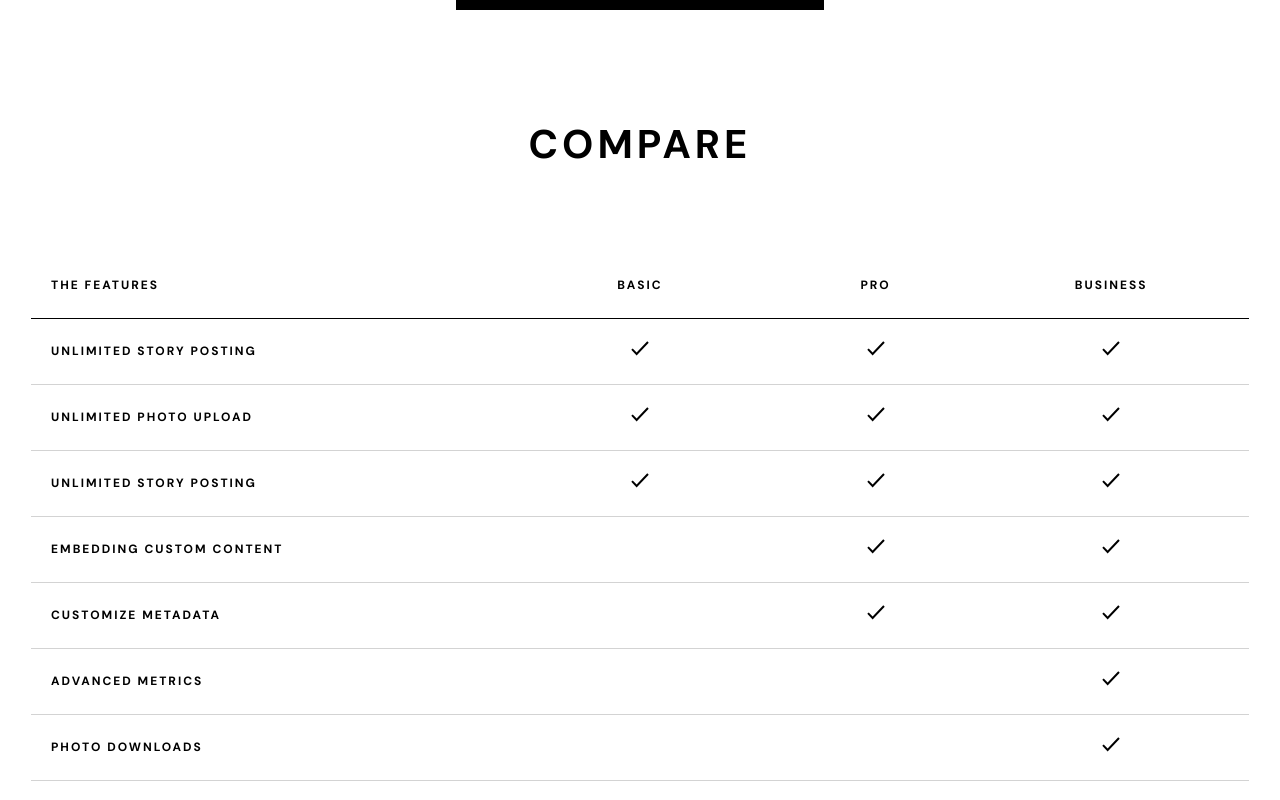
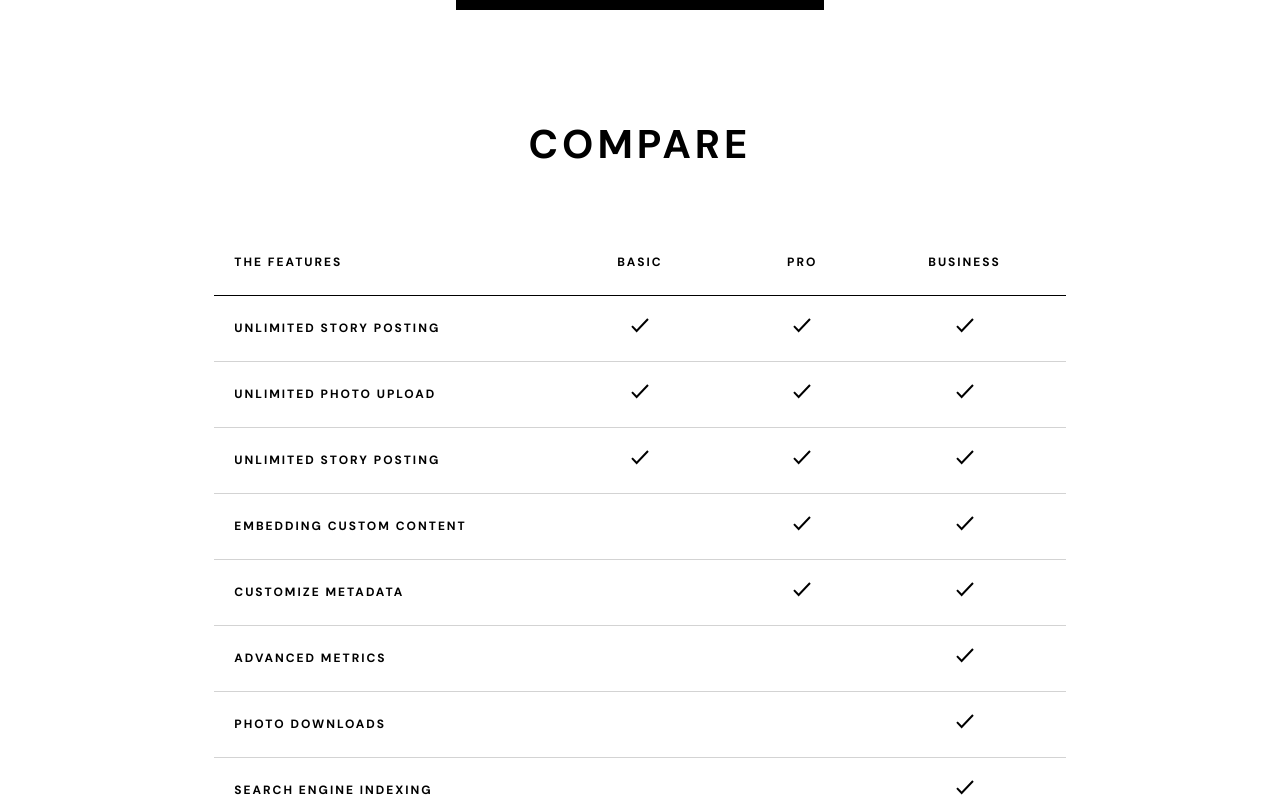
Before and after one commit to ding-09/photosnap, a React (Create React App) app: page /pricing in a window 1280 px wide. Shown: the part 1220-2020 px from the top of the page. Built offline with nearby package versions, Linux system fonts and the light colour scheme; the HTML template or start-up script is replaced by a standard one.

Commit message:
addded responsive styles to Price Table

```diff
--- a/src/components/Pricing/PriceTable.styled.js
+++ b/src/components/Pricing/PriceTable.styled.js
@@ -85,4 +85,12 @@ export const StyledPriceTable = styled.table`
   tbody {
     border-bottom: 1px solid lightgray;
   }
+
+  @media (min-width: 1200px) {
+    max-width: 70%;
+    margin: 0 auto 10rem;
+    caption {
+      margin-bottom: 0;
+    }
+  }
 `;
```
Also changed, not shown: 1 other file (tests, documents, lock files or other folders).
